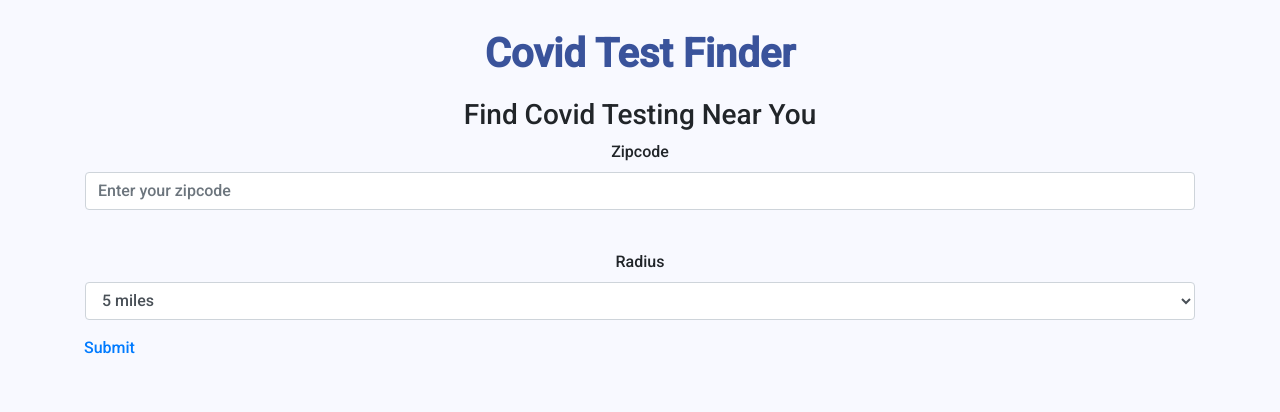
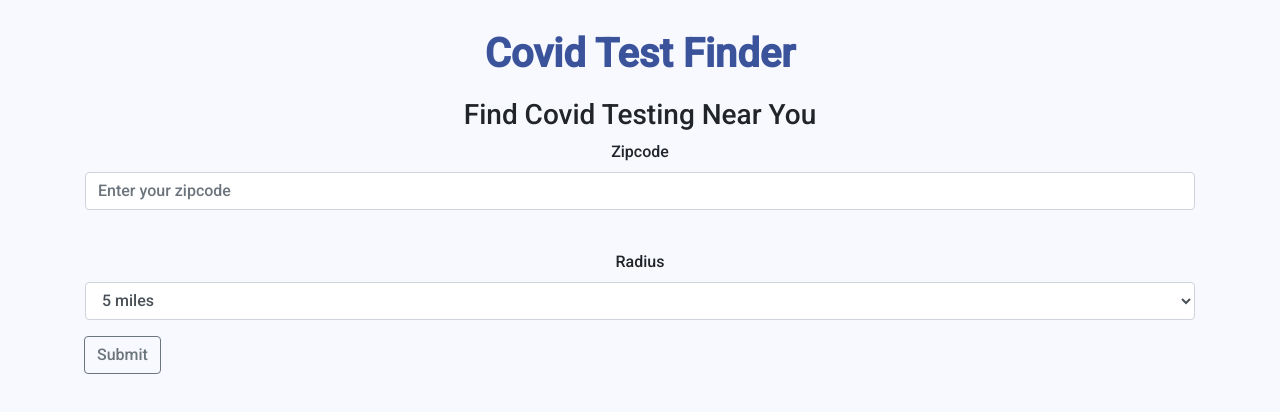
Before and after one commit to anthonygregis/hackathon-client, a React (Create React App) app: page / in a window 1280 px wide. Shown: the top 412 px of the page. Built offline with nearby package versions, Linux system fonts and the light colour scheme.

Commit message:
[zipform] refactor button for screen reader

```diff
--- a/src/components/Zipform.js
+++ b/src/components/Zipform.js
@@ -36,7 +36,7 @@
                         </div>
                         <div class="input-group-append">
                             <NavLink to={{ pathname: '/results', radius: radius, zipcode: zipcode}}>
-                                Submit{/* <button class="btn btn-outline-secondary" type="button" id="button-addon2" onClick={handleSubmit}>Submit</button> */}
+                                <button class="btn btn-outline-secondary" id="button-addon2">Submit</button>
                             </NavLink>
                         </div>
                 </form>
```
